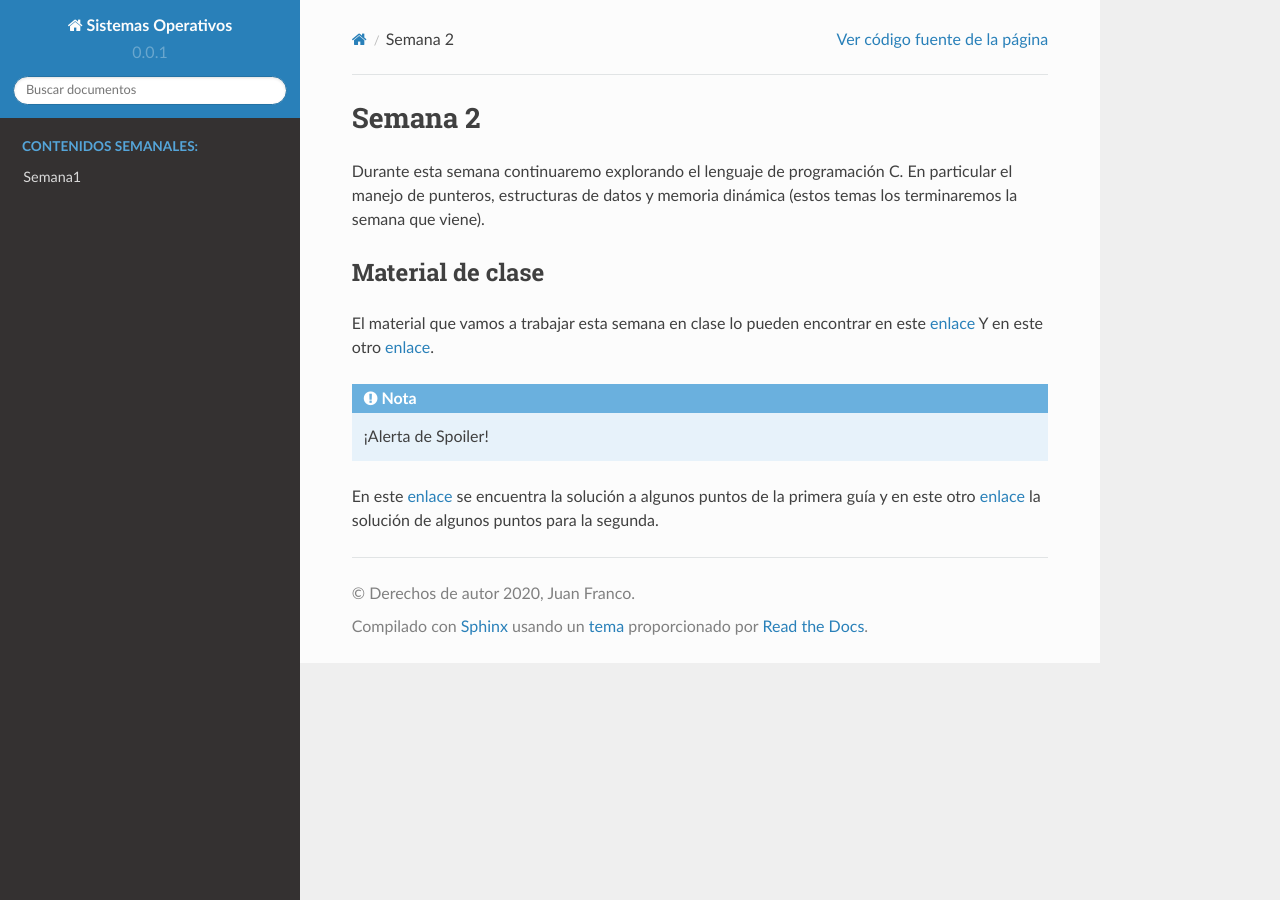
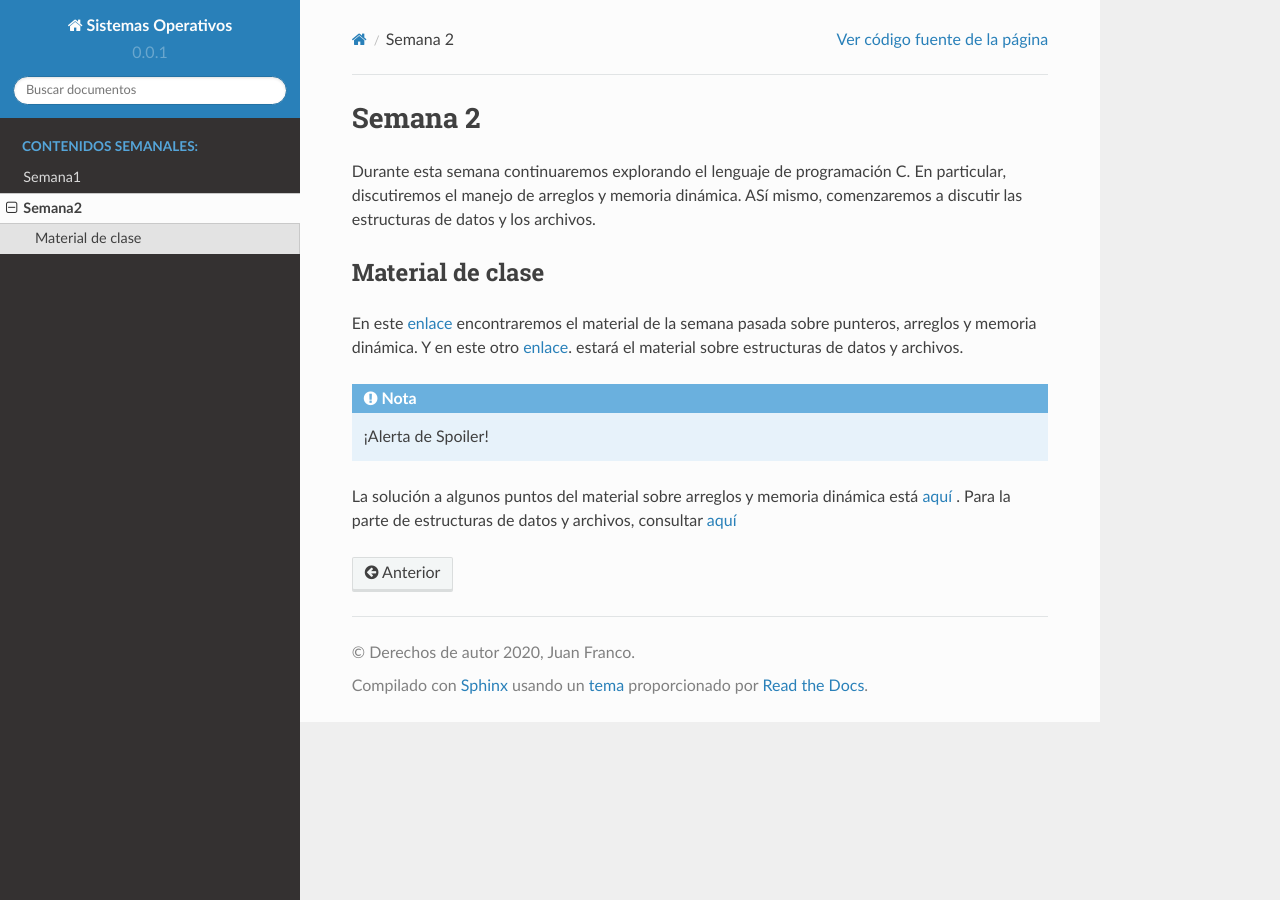
Before and after one commit to juanferfranco/sistemasoperativos, a Sphinx documentation site: the page built from docs/_semana2/semana2.rst, in a window 1280 px wide. Built offline with Sphinx 7.4.7 and the Read the Docs theme 2.0.0, drawn with Linux system fonts in a browser that asks for light colours.

Commit message:
add week 2

```diff
--- a/docs/_semana2/semana2.rst
+++ b/docs/_semana2/semana2.rst
@@ -1,19 +1,22 @@
 Semana 2
 ===========
-Durante esta semana continuaremo explorando el lenguaje de programación C.
-En particular el manejo de punteros, estructuras de datos y memoria dinámica
-(estos temas los terminaremos la semana que viene).
+
+Durante esta semana continuaremos explorando el lenguaje de
+programación C. En particular, discutiremos el manejo de arreglos
+y memoria dinámica. ASí mismo, comenzaremos a discutir las
+estructuras de datos y los archivos.
 
 Material de clase
 ------------------
-El material que vamos a trabajar esta semana en clase lo pueden encontrar en este
-`enlace <https://drive.google.com/file/d/19NmKVXEYB5Ud0SqbBwAe4HVYMD6LDHKD/view?usp=sharing>`__
-Y en este otro `enlace <https://drive.google.com/open?id=1hBPkoUsGUmatr3tRm5ztr-s3hyc3OLhl>`__.
+
+En este `enlace <https://drive.google.com/file/d/19NmKVXEYB5Ud0SqbBwAe4HVYMD6LDHKD/view?usp=sharing>`__
+encontraremos el material de la semana pasada sobre punteros,
+arreglos y memoria dinámica. Y en este otro `enlace <https://drive.google.com/open?id=1hBPkoUsGUmatr3tRm5ztr-s3hyc3OLhl>`__.
+estará el material sobre estructuras de datos y archivos.
 
 .. note::
     ¡Alerta de Spoiler!
 
-En este `enlace <https://docs.google.com/presentation/d/1eCo1pCzYd0YB1dYhTLJNV8w9lVAQVX6u4LQEq1oHtH0/edit?usp=sharing>`__
-se encuentra la solución a algunos puntos de la primera guía y en este otro
-`enlace <https://drive.google.com/file/d/1FWuPqJNWvEvHp89-ADvKu7XqdAZR6fx2/view?usp=sharing>`__
-la solución de algunos puntos para la segunda.
+La solución a algunos puntos del material sobre arreglos y memoria
+dinámica está `aquí <https://docs.google.com/presentation/d/1eCo1pCzYd0YB1dYhTLJNV8w9lVAQVX6u4LQEq1oHtH0/edit?usp=sharing>`__
+. Para la parte de estructuras de datos y archivos, consultar `aquí <https://drive.google.com/file/d/1FWuPqJNWvEvHp89-ADvKu7XqdAZR6fx2/view?usp=sharing>`__
--- a/docs/index.rst
+++ b/docs/index.rst
@@ -102,3 +102,4 @@
    :caption: Contenidos semanales:
 
    Semana1 <_semana1/semana1>
+   Semana2 <_semana2/semana2>
```
